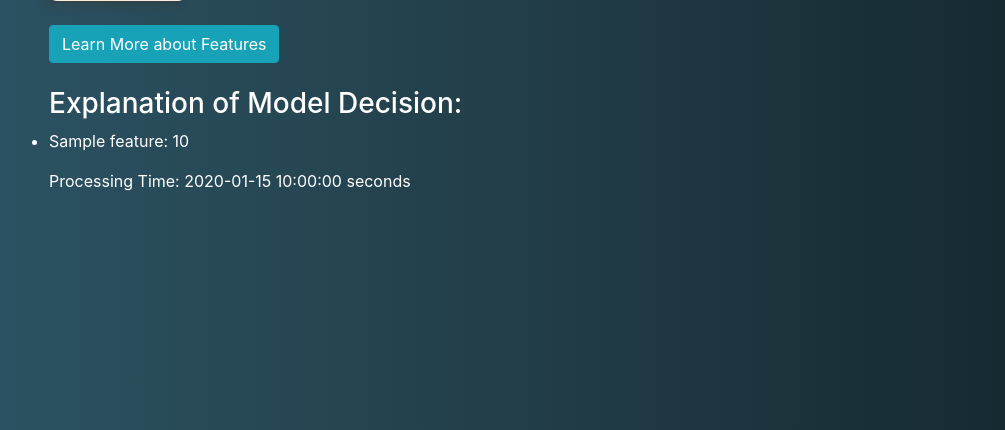
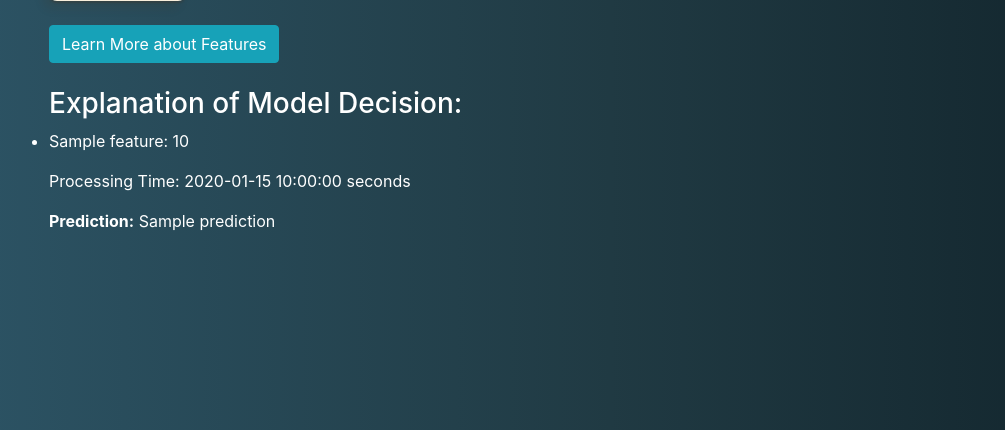
Before and after one commit to pazcharlee/PhishingURLDetection, a Flask app: template templates/indexLime2.html in a window 1280 px wide. Shown: the part 382-812 px from the top of the page, without its empty margins (30-1035 px from the left). Run offline with Flask 3, Linux system fonts and the light colour scheme; the template is opened without the code that fills it: most values are stand-ins (such as "Sample title", 1, 10 or a date in 2020); parts of the project's set-up code (start-up, migrations or seed data) failed here and were passed over; some libraries are stand-ins or nearby versions.

Commit message:
updated index code

```diff
--- a/templates/indexLime2.html
+++ b/templates/indexLime2.html
@@ -72,6 +72,9 @@
     <p>Processing Time: {{ processing_time }} seconds</p>
 {% endif %}
 
+    {%if prediction is not none %}
+        <p><strong>Prediction:</strong> {{prediction}}</p>
+    {% endif %}
 </div>
 
 <!-- Bootstrap and JS -->
```
